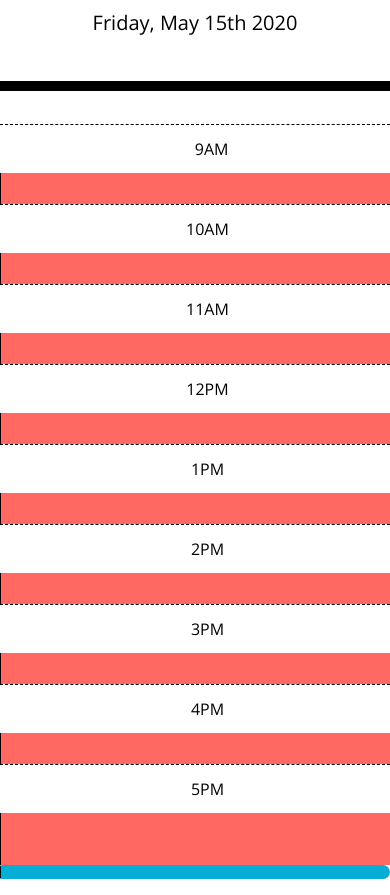
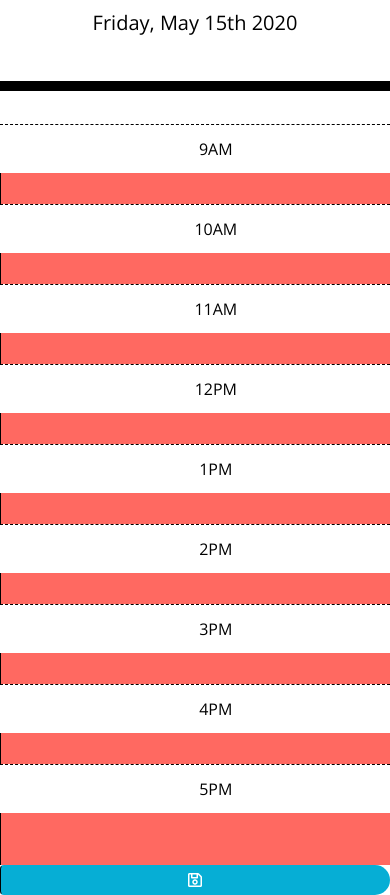
Before and after one commit to JN3AZ/Work-Day-Scheduler, a plain HTML site: page index.html in a window 390 px wide. Shown: the part 256-1151 px from the top of the page. Drawn offline with nearby package versions, Linux system fonts and the light colour scheme.

Commit message:
fixed syntax errors in app.js, changed text color to black and added a font-weight of bold

```diff
--- a/app.js
+++ b/app.js
@@ -18,12 +18,18 @@ $(".time-block").each(function (){
     // console.log(hour, currentHour);
 });
 
-$("#9a").val(localStorage.getItem)("9a");
-$("#10a").val(localStorage.getItem)("10a");
-$("#11a").val(localStorage.getItem)("11a");
-$("#12p").val(localStorage.getItem)("12p");
-$("#13p").val(localStorage.getItem)("13p");
-$("#14p").val(localStorage.getItem)("14p");
-$("#15p").val(localStorage.getItem)("15p");
-$("#16p").val(localStorage.getItem)("16p");
-$("#17p").val(localStorage.getItem)("17p");
+$("#9a").val(localStorage.getItem("9a"));
+$("#10a").val(localStorage.getItem("10a"));
+$("#11a").val(localStorage.getItem("11a"));
+$("#12p").val(localStorage.getItem("12p"));
+$("#13p").val(localStorage.getItem("13p"));
+$("#14p").val(localStorage.getItem("14p"));
+$("#15p").val(localStorage.getItem("15p"));
+$("#16p").val(localStorage.getItem("16p"));
+$("#17p").val(localStorage.getItem("17p"));
+
+$(".saveBtn").on('click', function (){
+    let time = $(this).siblings('textarea').attr('id');
+    let text = $(this).siblings('textarea').val();
+    localStorage.setItem(time, text);
+});
--- a/index.html
+++ b/index.html
@@ -1,14 +1,23 @@
 <!DOCTYPE html>
 <html lang="en">
-
   <head>
     <meta charset="UTF-8" />
     <meta name="viewport" content="width=device-width, initial-scale=1.0" />
     <meta http-equiv="X-UA-Compatible" content="ie=edge" />
-  <link rel="stylesheet" href="https://stackpath.bootstrapcdn.com/bootstrap/4.3.1/css/bootstrap.min.css" />
-  <link rel="stylesheet" href="https://use.fontawesome.com/releases/v5.8.1/css/all.css"
-    integrity="sha384-50oBUHEmvpQ+1lW4y57PTFmhCaXp0ML5d60M1M7uH2+nqUivzIebhndOJK28anvf" crossorigin="anonymous" />
-  <link href="https://fonts.googleapis.com/css?family=Open+Sans&display=swap" rel="stylesheet" />
+    <link
+      rel="stylesheet"
+      href="https://stackpath.bootstrapcdn.com/bootstrap/4.3.1/css/bootstrap.min.css"
+    />
+    <link
+      rel="stylesheet"
+      href="https://use.fontawesome.com/releases/v5.8.1/css/all.css"
+      integrity="sha384-50oBUHEmvpQ+1lW4y57PTFmhCaXp0ML5d60M1M7uH2+nqUivzIebhndOJK28anvf"
+      crossorigin="anonymous"
+    />
+    <link
+      href="https://fonts.googleapis.com/css?family=Open+Sans&display=swap"
+      rel="stylesheet"
+    />
     <link rel="stylesheet" href="style.css" />
     <title>Work Day Scheduler</title>
   </head>
@@ -26,7 +35,7 @@
           9AM
         </div>
         <textarea class="col-md-10 description" id="9a"></textarea>
-      <button class="col-md-1 btn saveBtn"></button>
+        <button class="col-md-1 btn saveBtn far fa-save"></button>
       </div>
 
       <div class="row time-block">
@@ -34,7 +43,7 @@
           10AM
         </div>
         <textarea class="col-md-10 description" id="10a"></textarea>
-    <button class="col-md-1 btn saveBtn"></button>
+        <button class="col-md-1 btn saveBtn far fa-save"></button>
       </div>
 
       <div class="row time-block">
@@ -42,7 +51,7 @@
           11AM
         </div>
         <textarea class="col-md-10 description" id="11a"></textarea>
-    <button class="col-md-1 btn saveBtn"></button>
+        <button class="col-md-1 btn saveBtn far fa-save"></button>
       </div>
 
       <div class="row time-block">
@@ -50,15 +59,15 @@
           12PM
         </div>
         <textarea class="col-md-10 description" id="12p"></textarea>
-    <button class="col-md-1 btn saveBtn"></button>
+        <button class="col-md-1 btn saveBtn far fa-save"></button>
       </div>
 
       <div class="row time-block">
         <div class="col-md-1 hour">
           1PM
         </div>
-    <textarea class="col-md-10 description" id= "13p"></textarea>
-    <button class="col-md-1 btn saveBtn"></button>
+        <textarea class="col-md-10 description" id="13p"></textarea>
+        <button class="col-md-1 btn saveBtn far fa-save"></button>
       </div>
 
       <div class="row time-block">
@@ -66,7 +75,7 @@
           2PM
         </div>
         <textarea class="col-md-10 description" id="14p"></textarea>
-    <button class="col-md-1 btn saveBtn"></button>
+        <button class="col-md-1 btn saveBtn far fa-save"></button>
       </div>
 
       <div class="row time-block">
@@ -74,7 +83,7 @@
           3PM
         </div>
         <textarea class="col-md-10 description" id="15p"></textarea>
-    <button class="col-md-1 btn saveBtn"></button>
+        <button class="col-md-1 btn saveBtn far fa-save"></button>
       </div>
 
       <div class="row time-block">
@@ -82,7 +91,7 @@
           4PM
         </div>
         <textarea class="col-md-10 description" id="16p"></textarea>
-    <button class="col-md-1 btn saveBtn"></button>
+        <button class="col-md-1 btn saveBtn far fa-save"></button>
       </div>
 
       <div class="row time-block">
@@ -90,15 +99,12 @@
           5PM
         </div>
         <textarea class="col-md-10 description" id="17p"></textarea>
-    <button class="col-md-1 btn saveBtn"></button>
+        <button class="col-md-1 btn saveBtn far fa-save"></button>
       </div>
     </div>
-
-
 
     <script src="https://code.jquery.com/jquery-3.4.1.min.js"></script>
     <script src="https://cdnjs.cloudflare.com/ajax/libs/moment.js/2.24.0/moment.min.js"></script>
     <script src="app.js"></script>
   </body>
-
 </html>
--- a/style.css
+++ b/style.css
@@ -44,17 +44,20 @@ textarea{
 
 .past {
   background-color: #d3d3d3;
-  color: white;
+  color: black;
+  font-weight: bold;
 }
 
 .present {
   background-color: #ff6961;
-  color: white;
+  color: black;
+  font-weight: bold;
 }
 
 .future {
   background-color: #77dd77;
-  color: white;
+  color: black;
+  font-weight: bold;
 }
 
 .saveBtn {
```
Lines whose indentation alone changed are shown as unchanged.
